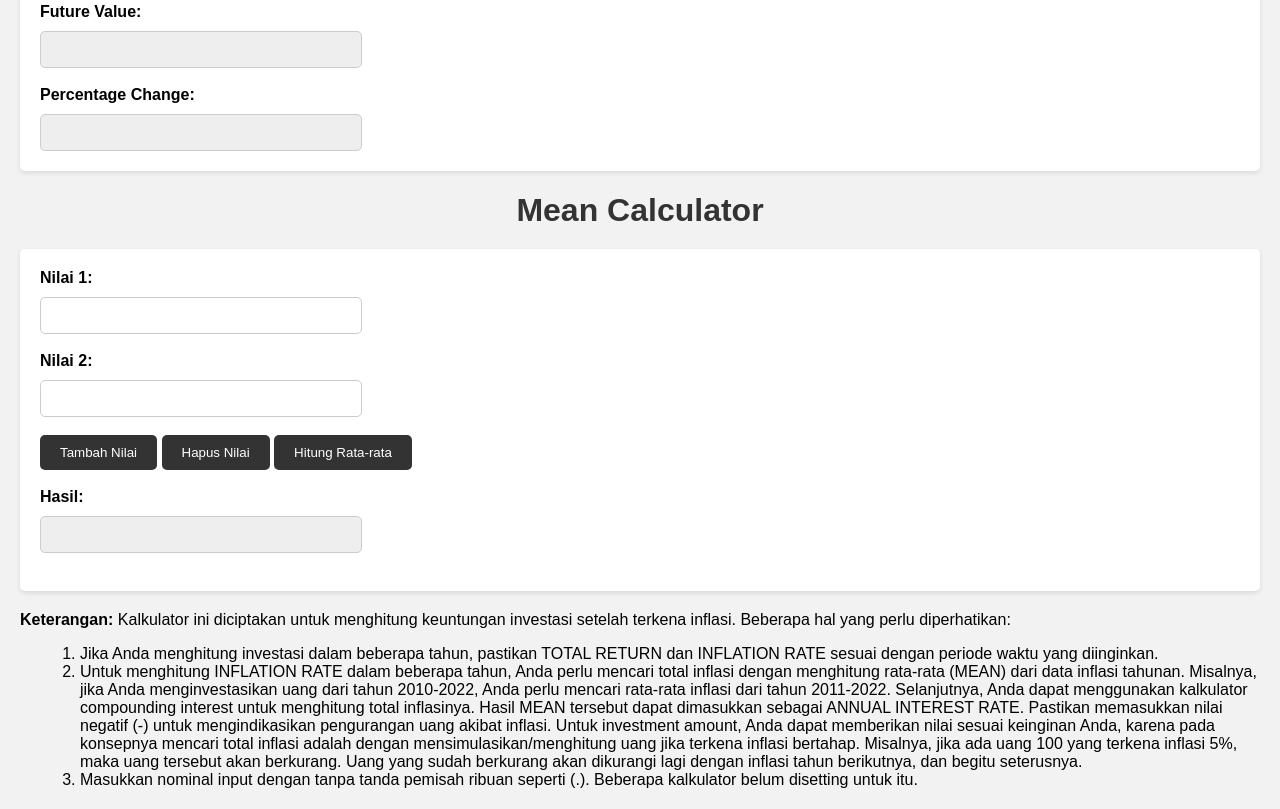
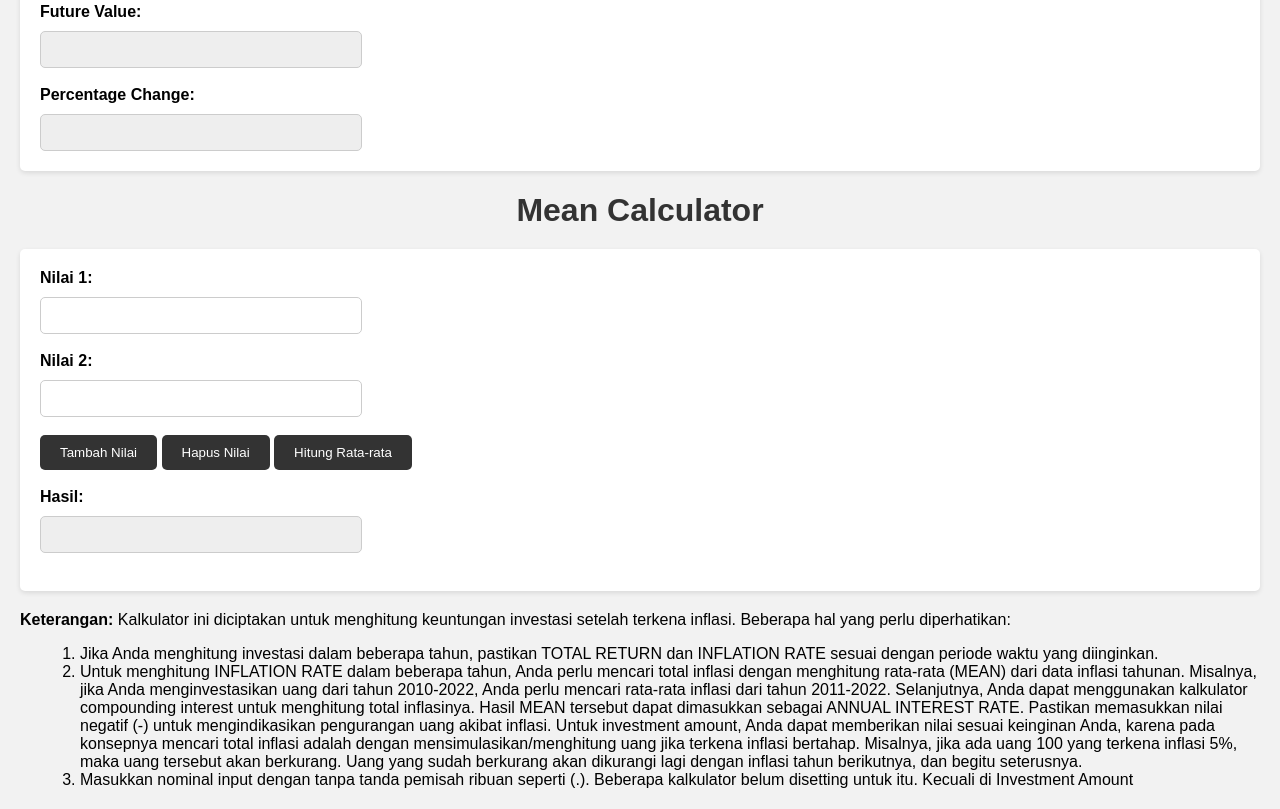
Before and after one commit to un-pstar7/kalkulator-keuangan, a plain HTML site: page index.html in a window 1280 px wide. Shown: the part 800-1609 px from the top of the page. Drawn offline with Linux system fonts and the light colour scheme.

Commit message:
Update index.html

```diff
--- a/index.html
+++ b/index.html
@@ -62,7 +62,7 @@
 	<ol>
 		<li>Jika Anda menghitung investasi dalam beberapa tahun, pastikan TOTAL RETURN dan INFLATION RATE sesuai dengan periode waktu yang diinginkan.</li>
 		<li>Untuk menghitung INFLATION RATE dalam beberapa tahun, Anda perlu mencari total inflasi dengan menghitung rata-rata (MEAN) dari data inflasi tahunan. Misalnya, jika Anda menginvestasikan uang dari tahun 2010-2022, Anda perlu mencari rata-rata inflasi dari tahun 2011-2022. Selanjutnya, Anda dapat menggunakan kalkulator compounding interest untuk menghitung total inflasinya. Hasil MEAN tersebut dapat dimasukkan sebagai ANNUAL INTEREST RATE. Pastikan memasukkan nilai negatif (-) untuk mengindikasikan pengurangan uang akibat inflasi. Untuk investment amount, Anda dapat memberikan nilai sesuai keinginan Anda, karena pada konsepnya mencari total inflasi adalah dengan mensimulasikan/menghitung uang jika terkena inflasi bertahap. Misalnya, jika ada uang 100 yang terkena inflasi 5%, maka uang tersebut akan berkurang. Uang yang sudah berkurang akan dikurangi lagi dengan inflasi tahun berikutnya, dan begitu seterusnya.</li>
-		<li>Masukkan nominal input dengan tanpa tanda pemisah ribuan seperti (.). Beberapa kalkulator belum disetting untuk itu.</li>
+		<li>Masukkan nominal input dengan tanpa tanda pemisah ribuan seperti (.). Beberapa kalkulator belum disetting untuk itu. Kecuali di Investment Amount</li>
 	</ol>
 
 	<script>
```
